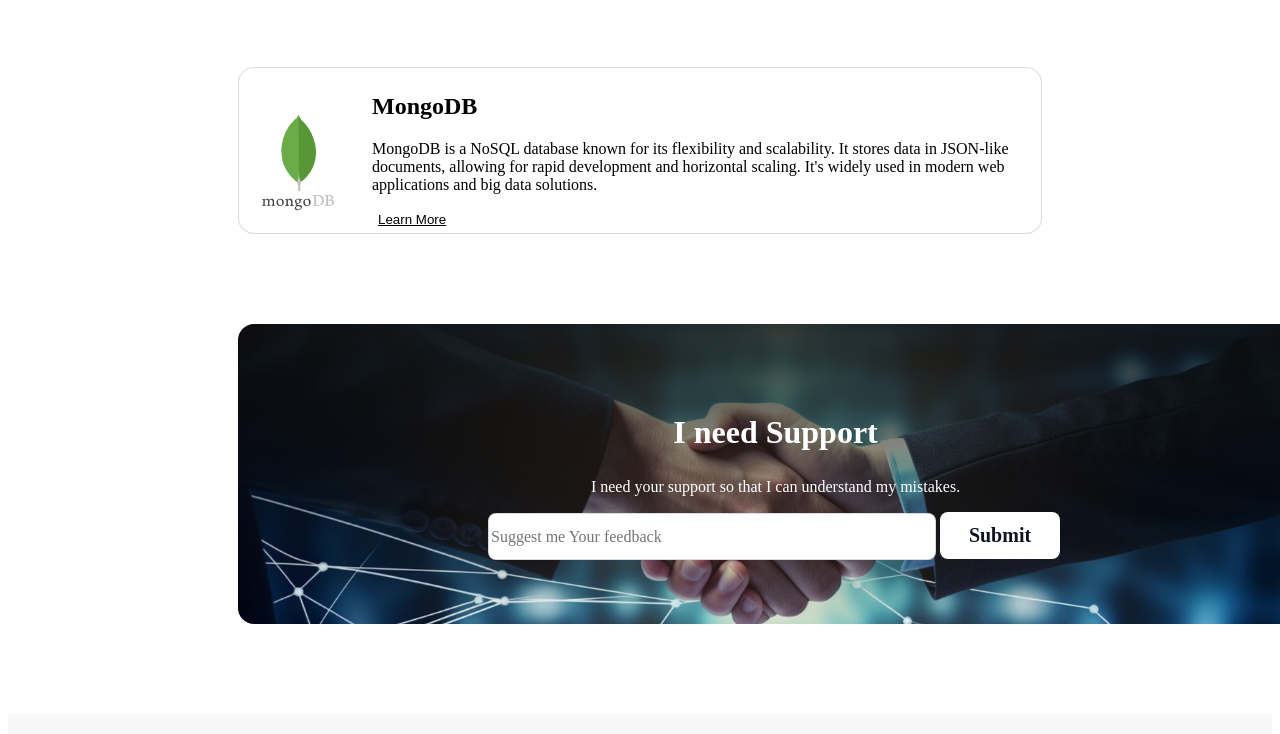
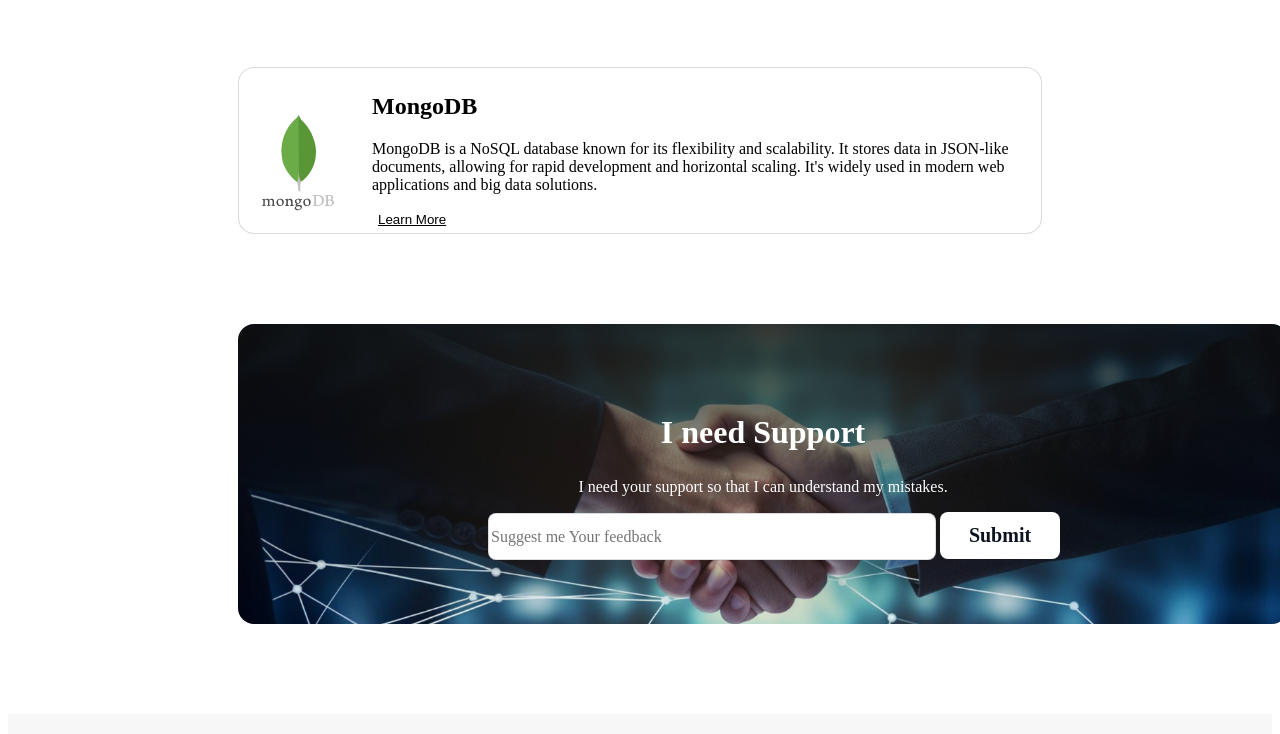
Before and after one commit to Shakil000/Assignment-001, a plain HTML site: page index.html in a window 1280 px wide. Shown: the part 4066-4800 px from the top of the page. Drawn offline with Linux system fonts and the light colour scheme.

Commit message:
alignment fixed

```diff
--- a/styles/style.css
+++ b/styles/style.css
@@ -257,7 +257,7 @@ margin-top: 50px;
     background-repeat: no-repeat;
     margin: 90px 230px 90px 230px;
     border-radius: 16px;
-    width: 1075px;
+    width: 1050px;
     height: 300px;
     overflow: hidden;
     background-size: cover;
```
